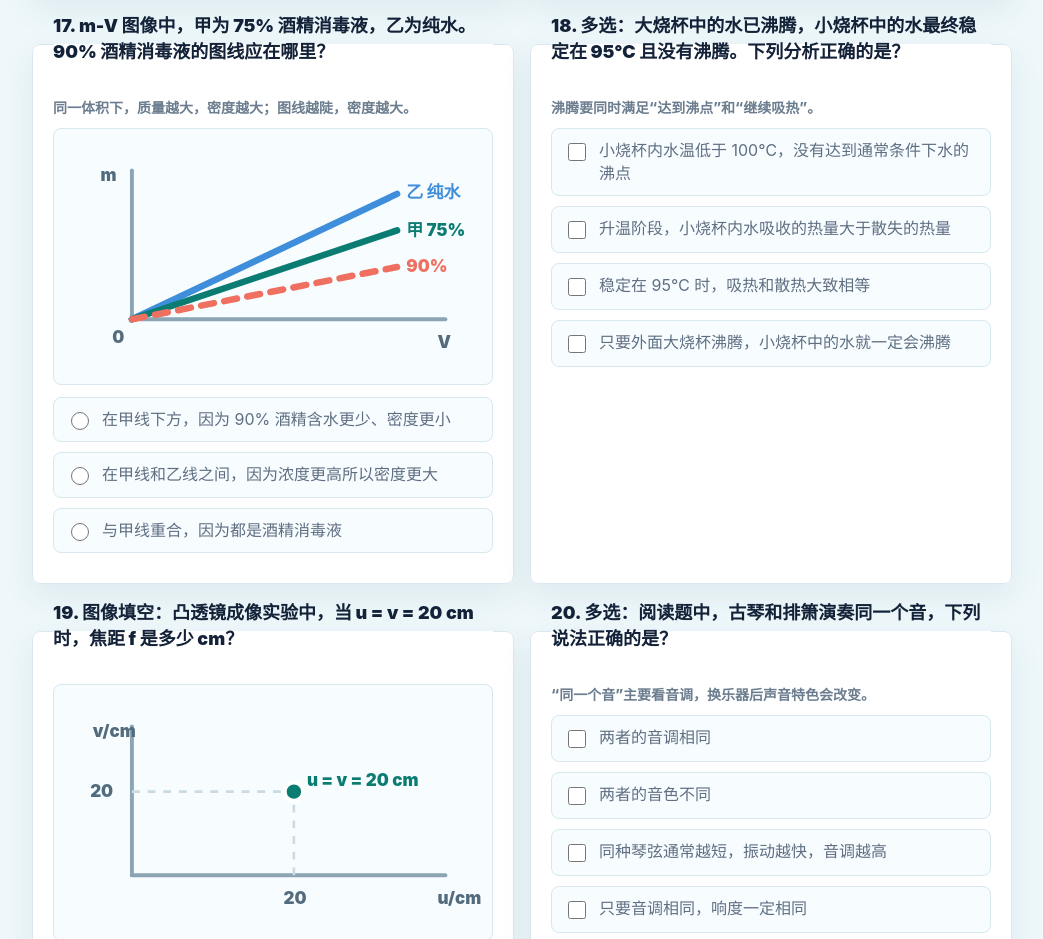
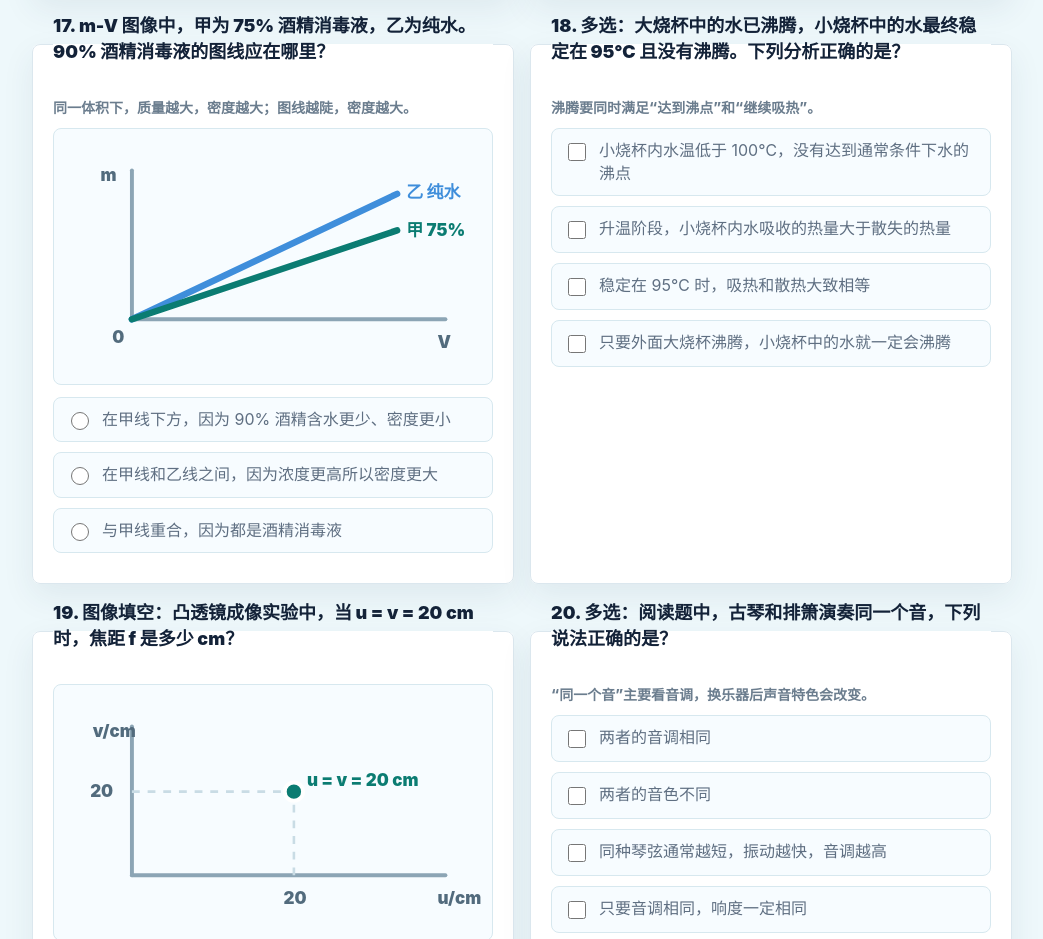
Before and after one commit to Lian-Crasher/GithubPage-2, a plain HTML site: page chapters/final-check.html in a window 1280 px wide. Shown: the part 3200-4139 px from the top of the page, without its empty margins (118-1161 px from the left). Drawn offline with Linux system fonts and the light colour scheme.

Commit message:
Remove answer cue from final density graph

```diff
--- a/chapters/final-check.html
+++ b/chapters/final-check.html
@@ -231,7 +231,7 @@
             <p class="quiz-help">同一体积下，质量越大，密度越大；图线越陡，密度越大。</p>
             <div class="quiz-figure" aria-label="甲和乙的质量体积图像">
               <svg viewBox="0 0 320 180" role="img" aria-labelledby="mvGraphTitle">
-                <title id="mvGraphTitle">乙线比甲线更陡，甲线下方表示密度更小</title>
+                <title id="mvGraphTitle">图中只给出乙纯水和甲百分之七十五酒精消毒液两条参考线</title>
                 <line class="axis-line" x1="52" y1="138" x2="292" y2="138" />
                 <line class="axis-line" x1="52" y1="138" x2="52" y2="24" />
                 <text class="axis-text" x="286" y="160">V</text>
@@ -239,10 +239,8 @@
                 <text class="axis-text" x="37" y="156">0</text>
                 <line class="quiz-graph-line water" x1="52" y1="138" x2="255" y2="42" />
                 <line class="quiz-graph-line primary" x1="52" y1="138" x2="255" y2="70" />
-                <line class="quiz-graph-line secondary dashed" x1="52" y1="138" x2="255" y2="98" />
                 <text class="graph-tag water" x="262" y="45">乙 纯水</text>
                 <text class="graph-tag primary" x="262" y="74">甲 75%</text>
-                <text class="graph-tag secondary" x="262" y="102">90%</text>
               </svg>
             </div>
             <label><input type="radio" name="f17" value="below" /> 在甲线下方，因为 90% 酒精含水更少、密度更小</label>
```
